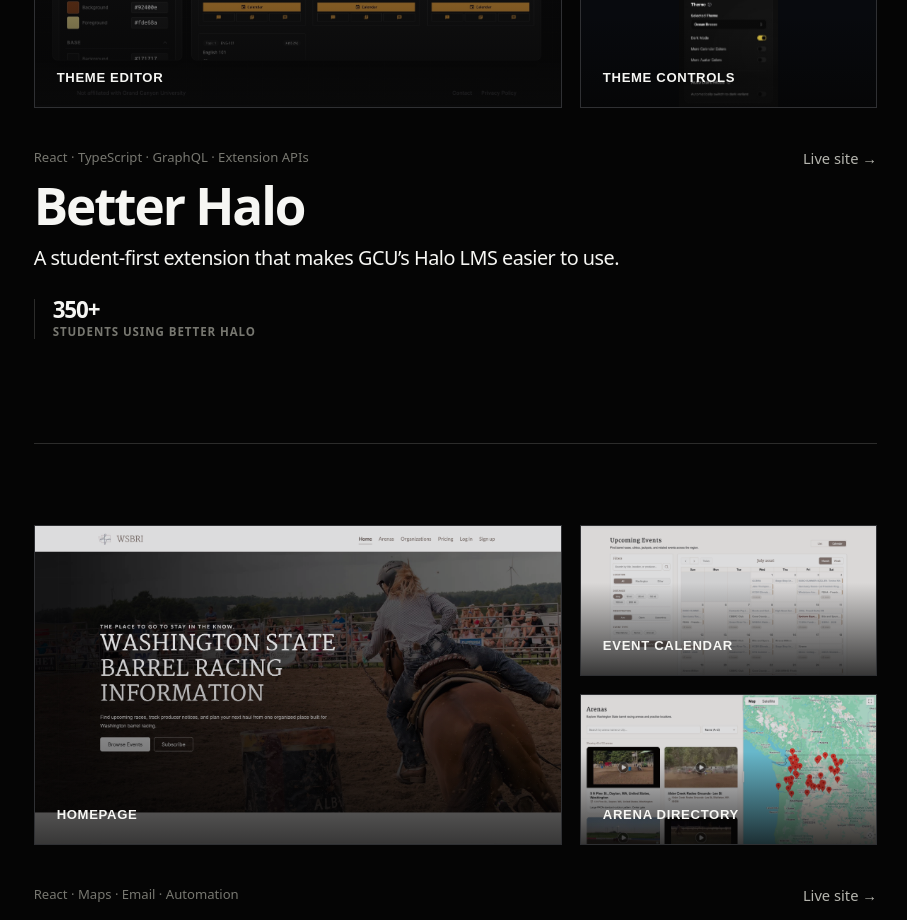
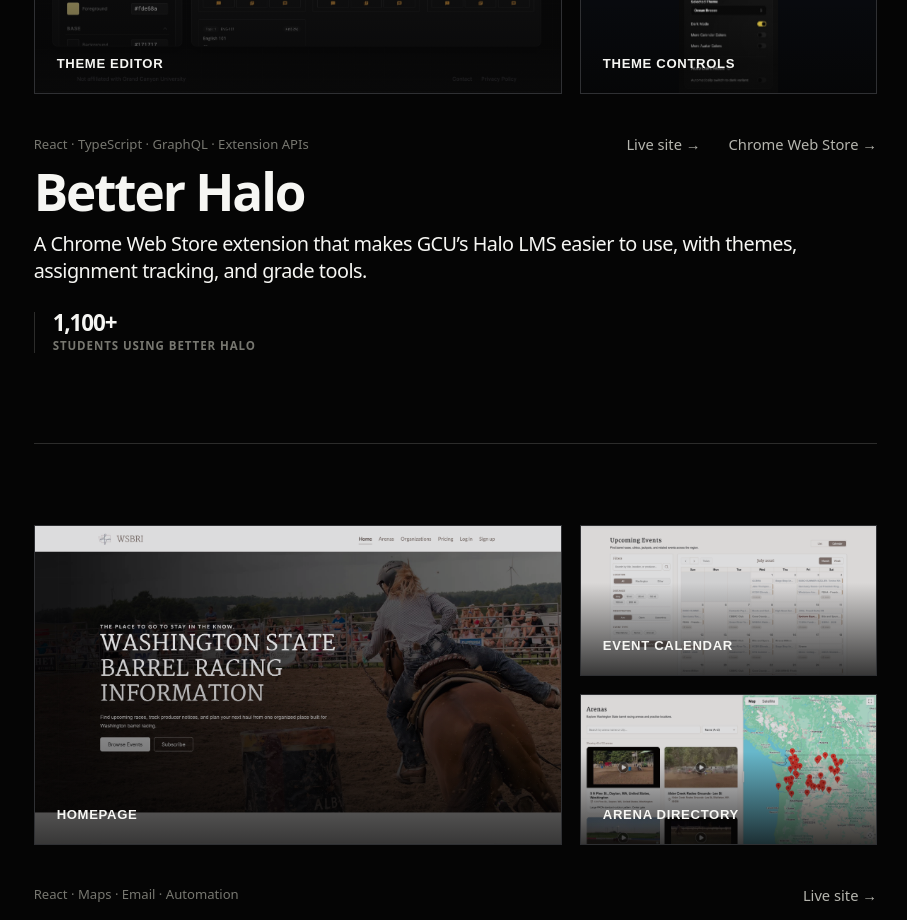
Before and after one commit to blakealmanza/portfolio, a Next.js app: page / in a window 1280 px wide. Shown: the part 1880-2800 px from the top of the page, without its empty margins (373-1280 px from the left). Built offline with nearby package versions, Linux system fonts and the light colour scheme; no server answers; a web font is replaced by a local one.

Commit message:
Update Better Halo users, features, and links

```diff
--- a/src/content/case-studies.ts
+++ b/src/content/case-studies.ts
@@ -13,7 +13,7 @@
   "better-halo": {
     framing: "A browser extension that gives students more control over the LMS they already have to use.",
     heroCapture: { title: "A student-controlled LMS", detail: "Personalization, coursework context, and direct course actions—inside Halo" },
-    stack: "React · TypeScript · GraphQL · Manifest V3 · Browser Extension APIs",
+    stack: "React · TypeScript · GraphQL · Manifest V3 · React Router · Supabase · Clerk",
   },
   wsbri: {
     framing: "Regional barrel-racing information, transformed from scattered listings into a maintained planning resource.",
--- a/src/content/projects.ts
+++ b/src/content/projects.ts
@@ -117,25 +117,29 @@
     number: "02",
     title: "Better Halo",
     type: "Browser extension",
-    summary: "A student-first extension that makes GCU’s Halo LMS easier to use.",
+    summary: "A Chrome Web Store extension that makes GCU’s Halo LMS easier to use, with themes, assignment tracking, and grade tools.",
     description:
-      "Students can personalize their LMS, stay on top of assignments, and navigate a more comfortable learning experience.",
-    stack: "React · TypeScript · GraphQL · Web Extension APIs",
-        homepageStack: "React · TypeScript · GraphQL · Extension APIs",
-    metrics: [{ value: "350+", label: "students using Better Halo" }],
+      "Students can personalize their LMS, stay on top of assignments, project their grades, and share themes through a community gallery.",
+    stack: "React · TypeScript · GraphQL · Manifest V3 · React Router · Supabase · Clerk",
+    homepageStack: "React · TypeScript · GraphQL · Extension APIs",
+    metrics: [{ value: "1,100+", label: "students using Better Halo" }],
 
     problem:
       "Halo is a required part of the student workflow, but its default experience leaves little room for personalization and can make everyday tasks feel harder to scan.",
     solution:
-      "I built a browser extension around the existing LMS experience, focusing on theme customization and a more comfortable way to stay oriented around coursework.",
+      "I built a browser extension around the existing LMS experience. It adds a CSS-variable theming system with custom themes and scheduled dark mode, assignment tracking on course cards, a what-if grade calculator, a combined calendar across classes, and class schedule export to calendar apps. A companion website hosts a community theme gallery.",
     architecture: {
       caption: "Better Halo extends the existing LMS rather than replacing it.",
       stages: [
-        [{ label: "Halo LMS", detail: "Existing student workflow" }],
-        [{ label: "Better Halo extension", detail: "React + TypeScript" }],
         [
-          { label: "Theme controls", detail: "Personalization" },
-          { label: "Assignment context", detail: "Student workflow" },
+          { label: "Halo LMS", detail: "Existing student workflow" },
+          { label: "Halo GraphQL API", detail: "Reverse-engineered" },
+        ],
+        [{ label: "Better Halo extension", detail: "React + TypeScript, Manifest V3" }],
+        [
+          { label: "Themes", detail: "Custom + scheduled dark mode" },
+          { label: "Coursework tools", detail: "Assignments, grades, calendar" },
+          { label: "Theme gallery", detail: "React Router + Supabase" },
         ],
       ],
     },
@@ -144,6 +148,11 @@
         title: "Improve the workflow in place",
         description:
           "The product is designed as an extension of the LMS students already rely on, keeping adoption low-friction instead of asking them to move to a separate tool.",
+      },
+      {
+        title: "Build on Halo's own data",
+        description:
+          "I reverse-engineered and documented Halo's private GraphQL API, which made it possible to add assignment tracking, course shortcuts, and grade projections without scraping fragile page markup.",
       },
       {
         title: "Make personalization useful",
@@ -172,7 +181,10 @@
         fit: "contain",
       },
     ],
-    links: [{ label: "Live site", href: "https://www.betterhalo.app" }],
+    links: [
+      { label: "Live site", href: "https://www.betterhalo.app" },
+      { label: "Chrome Web Store", href: "https://chromewebstore.google.com/detail/goofpkaenamaankebgoegfghpkaolchj" },
+    ],
   },
   {
     slug: "wsbri",
```
